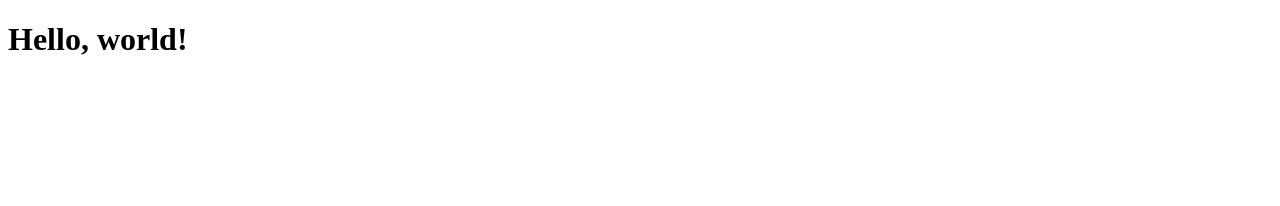
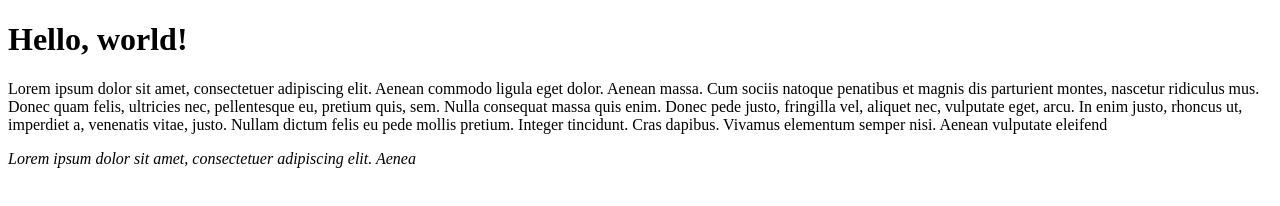
Before and after one commit to TarfaM/review_6832, a plain HTML site: page index.html in a window 1280 px wide. Drawn offline with Linux system fonts and the light colour scheme.

Commit message:
add more changes
add more changes

```diff
--- a/index.html
+++ b/index.html
@@ -9,6 +9,7 @@
   </head>
   <body>
     <h1>Hello, world!</h1>
-
+<p>Lorem ipsum dolor sit amet, consectetuer adipiscing elit. Aenean commodo ligula eget dolor. Aenean massa. Cum sociis natoque penatibus et magnis dis parturient montes, nascetur ridiculus mus. Donec quam felis, ultricies nec, pellentesque eu, pretium quis, sem. Nulla consequat massa quis enim. Donec pede justo, fringilla vel, aliquet nec, vulputate eget, arcu. In enim justo, rhoncus ut, imperdiet a, venenatis vitae, justo. Nullam dictum felis eu pede mollis pretium. Integer tincidunt. Cras dapibus. Vivamus elementum semper nisi. Aenean vulputate eleifend </p>
+<i>Lorem ipsum dolor sit amet, consectetuer adipiscing elit. Aenea</i>
   </body>
 </html>
```
